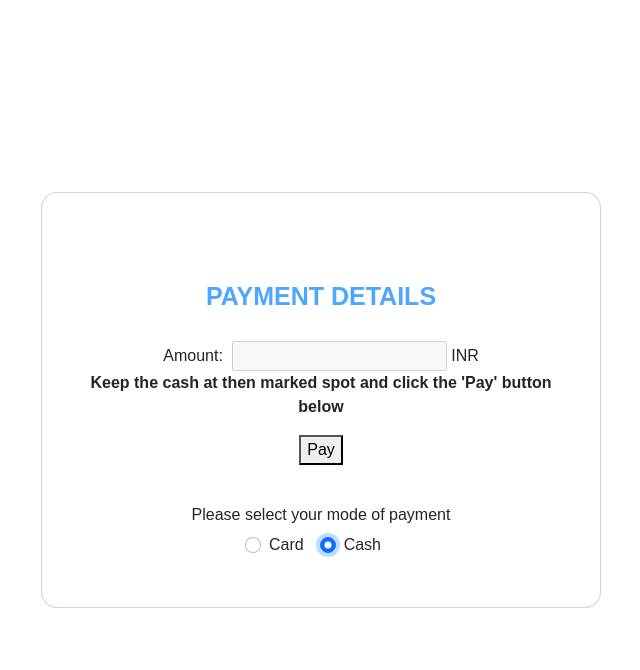
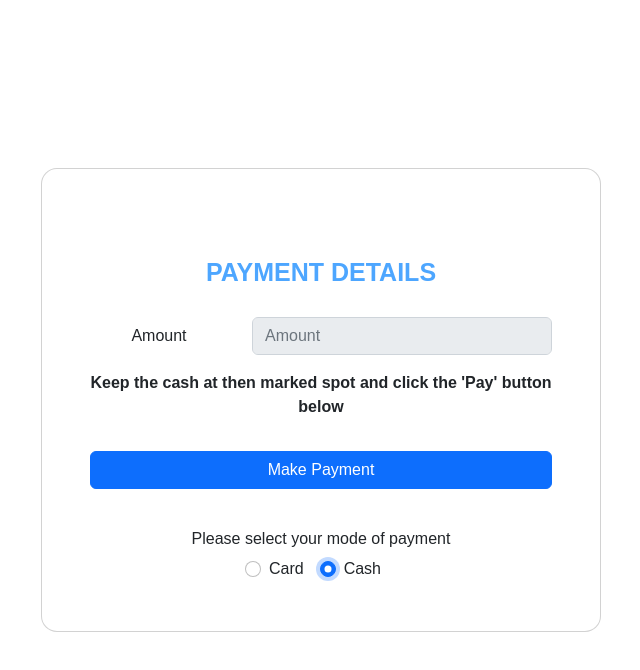
Before and after one commit to official-pac/smart-vision, an Angular app: page /payment in a window 1280 px wide. Both pictures are taken after a click on the radio button 653 px from the left and 659 px from the top of the page. Shown: the top 670 px of the page, without its empty margins (326-966 px from the left). Built offline with nearby package versions, Linux system fonts and the light colour scheme.

Commit message:
added new ui for cash payment

```diff
--- a/src/app/components/payments-cash/payments-cash.component.html
+++ b/src/app/components/payments-cash/payments-cash.component.html
@@ -1,12 +1,24 @@
 <ng-container>
-    <div>
+    <!-- <div>
         <label for="amount">Amount:</label>&nbsp;
         <input type="number" [formControl]="amount">&nbsp;INR
+    </div> -->
+    <div class="mb-3 row">
+        <label class="col-sm-4 col-form-label">Amount</label>
+        <div class="col-sm-8">
+            <input type="number" class="form-control" placeholder="Amount" [formControl]="amount">
+        </div>
     </div>
     <p><b>Keep the cash at then marked spot and click the 'Pay' button below</b></p>
-    <div *ngIf="!isProcessing">
+    <!-- <div *ngIf="!isProcessing">
         <button type="button" (click)="makePayment()">Pay</button>
+    </div> -->
+    <div class="d-grid gap-2 ">
+        <button class="btn btn-primary" *ngIf="!isProcessing" type="button" (click)="makePayment()"
+            style="margin-top: 1em;">Make
+            Payment</button>
+        <p *ngIf="isProcessing"><b>Please wait...</b></p>
     </div>
-    <div *ngIf="isProcessing"><b>Please wait...</b></div>
+    <!-- <div *ngIf="isProcessing"><b>Please wait...</b></div> -->
     <br />
 </ng-container>
```
